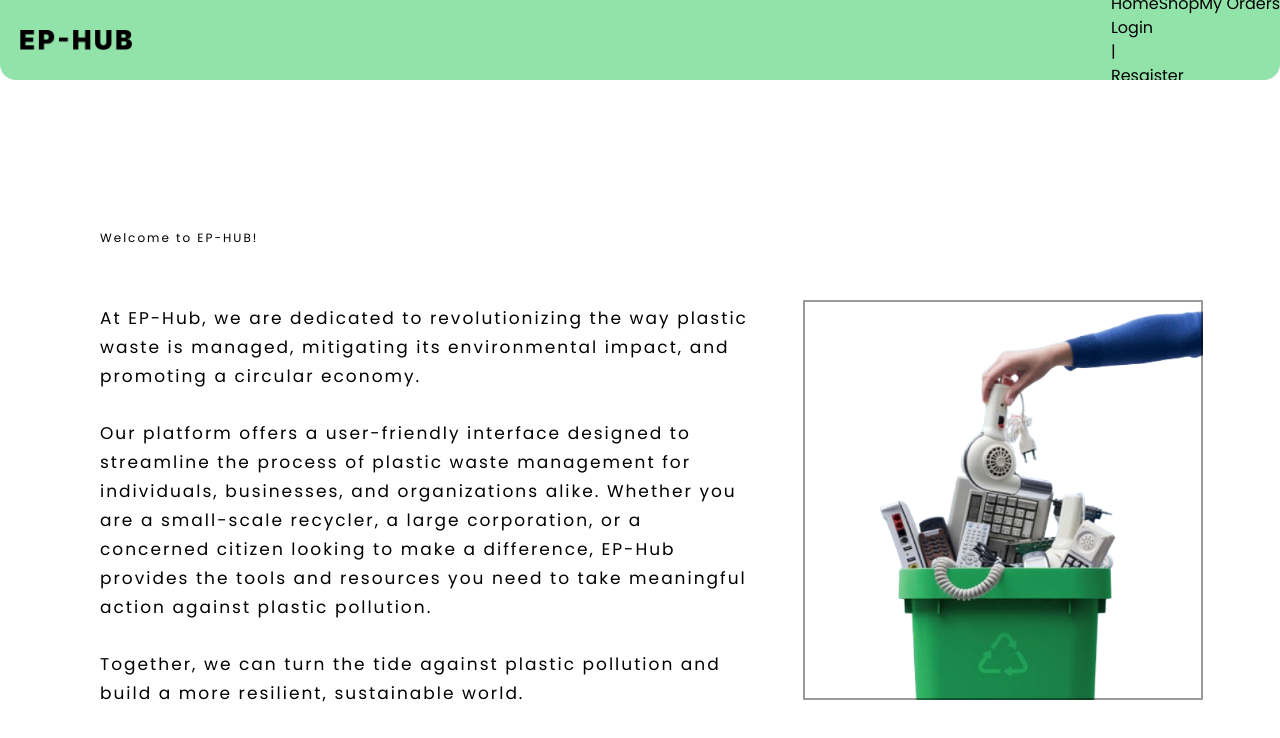
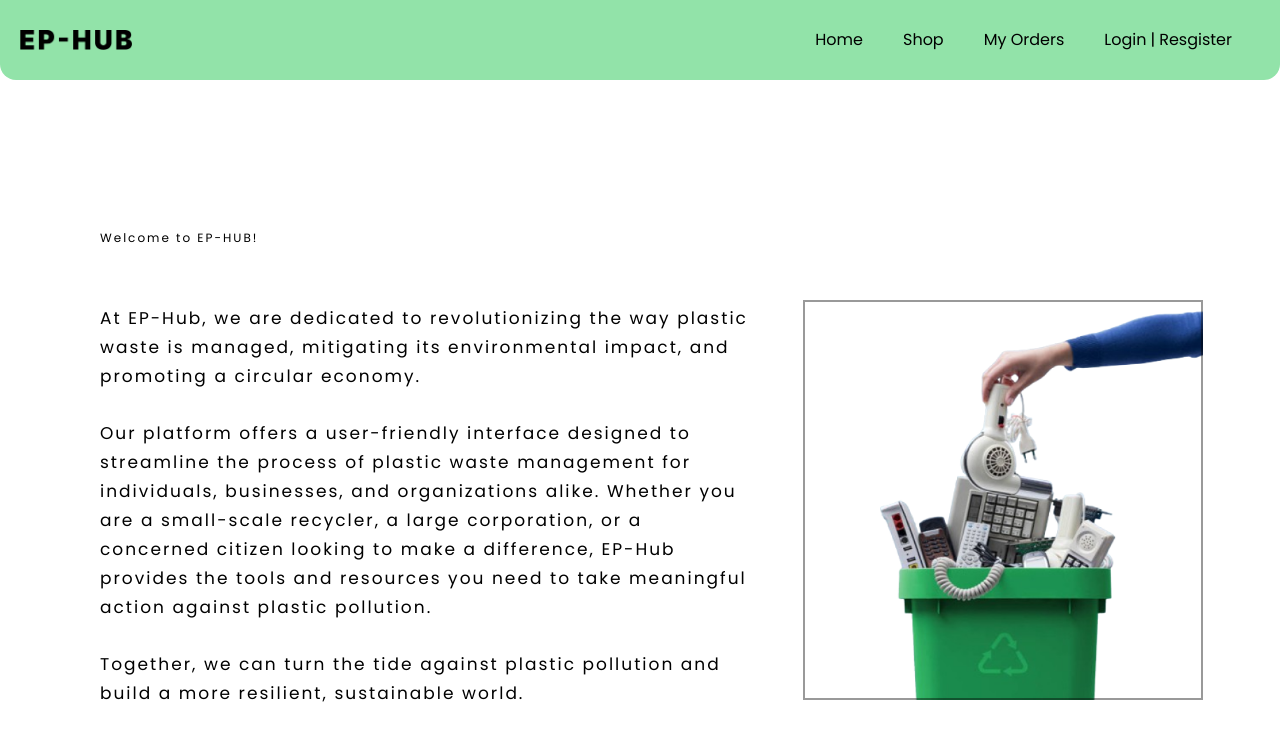
Before and after one commit to ElzaAnnThomas/EP-HUB-Frontend, a React (Vite) app: page / in a window 1280 px wide. Shown: the top 738 px of the page. Built offline with nearby package versions, Linux system fonts and the light colour scheme.

Commit message:
seeting up react-router-down

```diff
--- a/src/Components/Navbar.jsx
+++ b/src/Components/Navbar.jsx
@@ -5,11 +5,11 @@ const Navbar = () => {
   return (
     <nav className='flex flex-row items-center justify-between bg-[#92E3A9] h-20 rounded-b-2xl'>
       <img src={Logo} alt="ep-hub"  className='h-5 w-28 ml-5'/>
-      <div className="max-sm:hidden">
+      <div className="max-sm:hidden flex flex-row mr-12 gap-10">
         <a href="/">Home</a>
         <a href="/">Shop</a>
         <a href="/">My Orders</a>
-        <div className="">
+        <div className="flex flex-row gap-1">
           <a href="">Login</a>
           <p>|</p>
           <a href="">Resgister</a>
```
